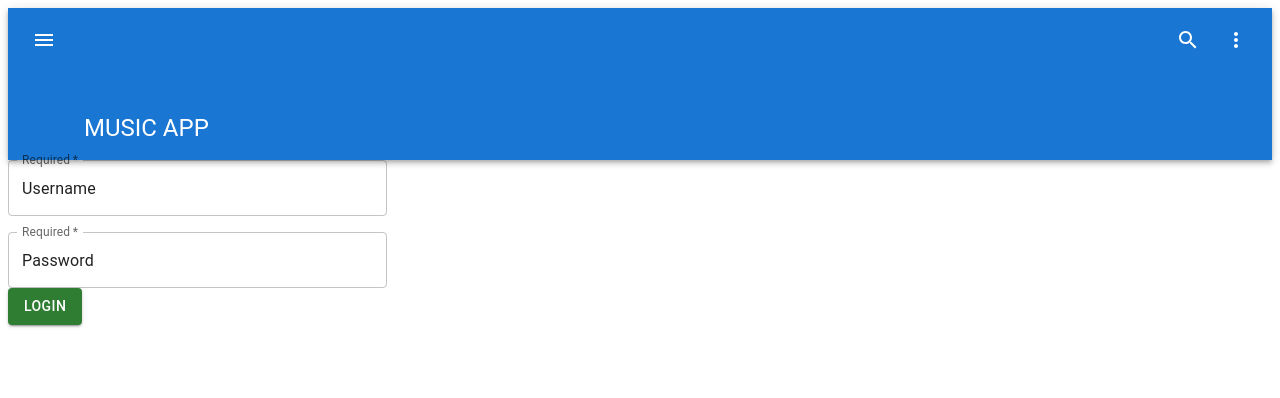
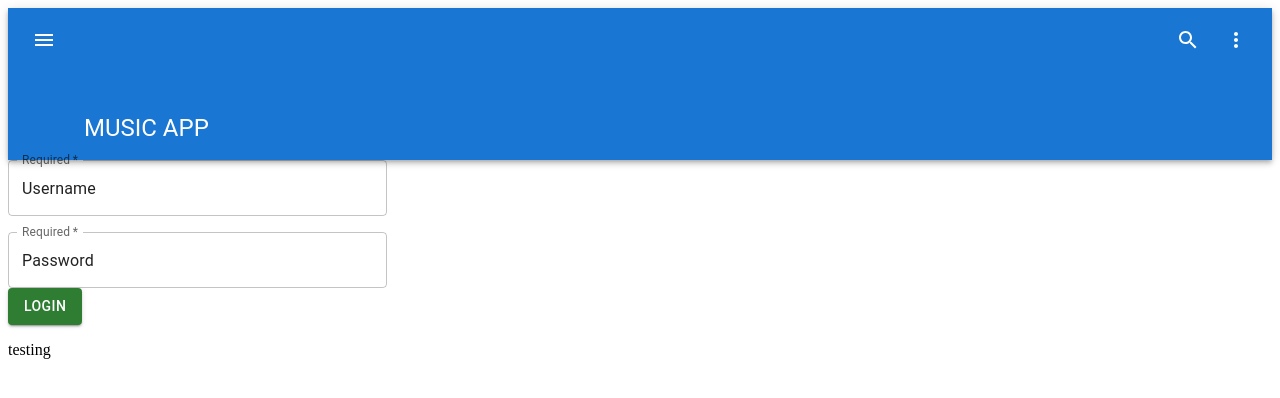
Before and after one commit to jfranco3/music_app1, a React (Create React App) app: page / in a window 1280 px wide. Shown: the top 398 px of the page. Built offline with nearby package versions, Linux system fonts and the light colour scheme.

Commit message:
testing dashboard

```diff
--- a/src/App.js
+++ b/src/App.js
@@ -1,12 +1,14 @@
 import React from "react";
 import ProminentAppBar from "./Components/ProminentAppBar";
 import AppLogin from "./Components/AppLogin";
+import Dashboard from "./Components/Dashboard";
 
 function App() {
   return (
     <div>
       <ProminentAppBar />
       <AppLogin />
+      <Dashboard/>
     </div>
   );
 }
--- a/src/Components/AppLogin.js
+++ b/src/Components/AppLogin.js
@@ -23,7 +23,7 @@ export default function AppLogin() {
         />
       </Stack>
 
-      <Button id="login-button" variant="contained" color="success">
+      <Button className="login-button" variant="contained" color="success">
         LOGIN
       </Button>
     </div>
--- a/src/Components/Dashboard.js
+++ b/src/Components/Dashboard.js
@@ -0,0 +1,11 @@
+import React from "react";
+
+function Dashboard() {
+  return (
+    <div>
+      <p>testing</p>
+    </div>
+  );
+}
+
+export default Dashboard;
```
